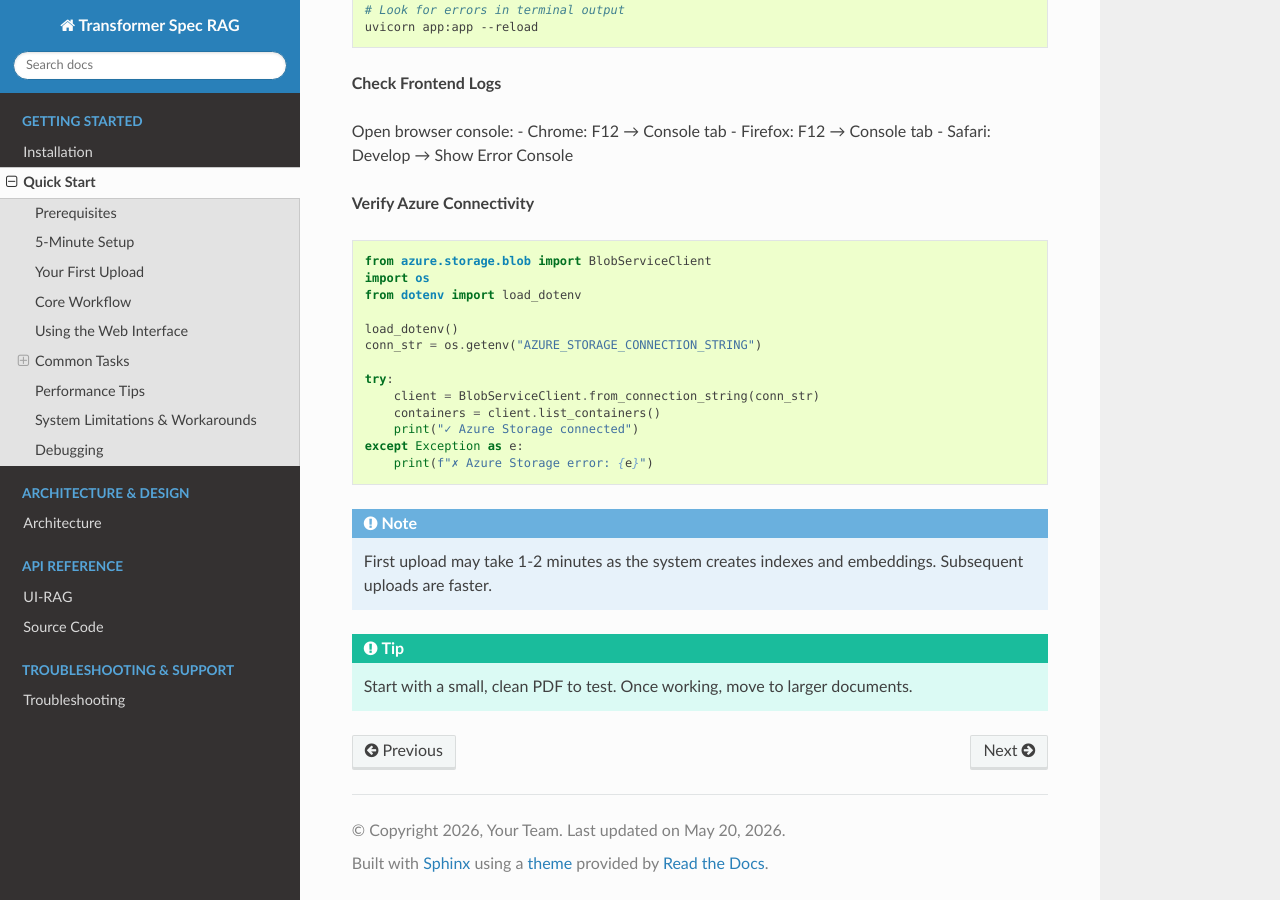
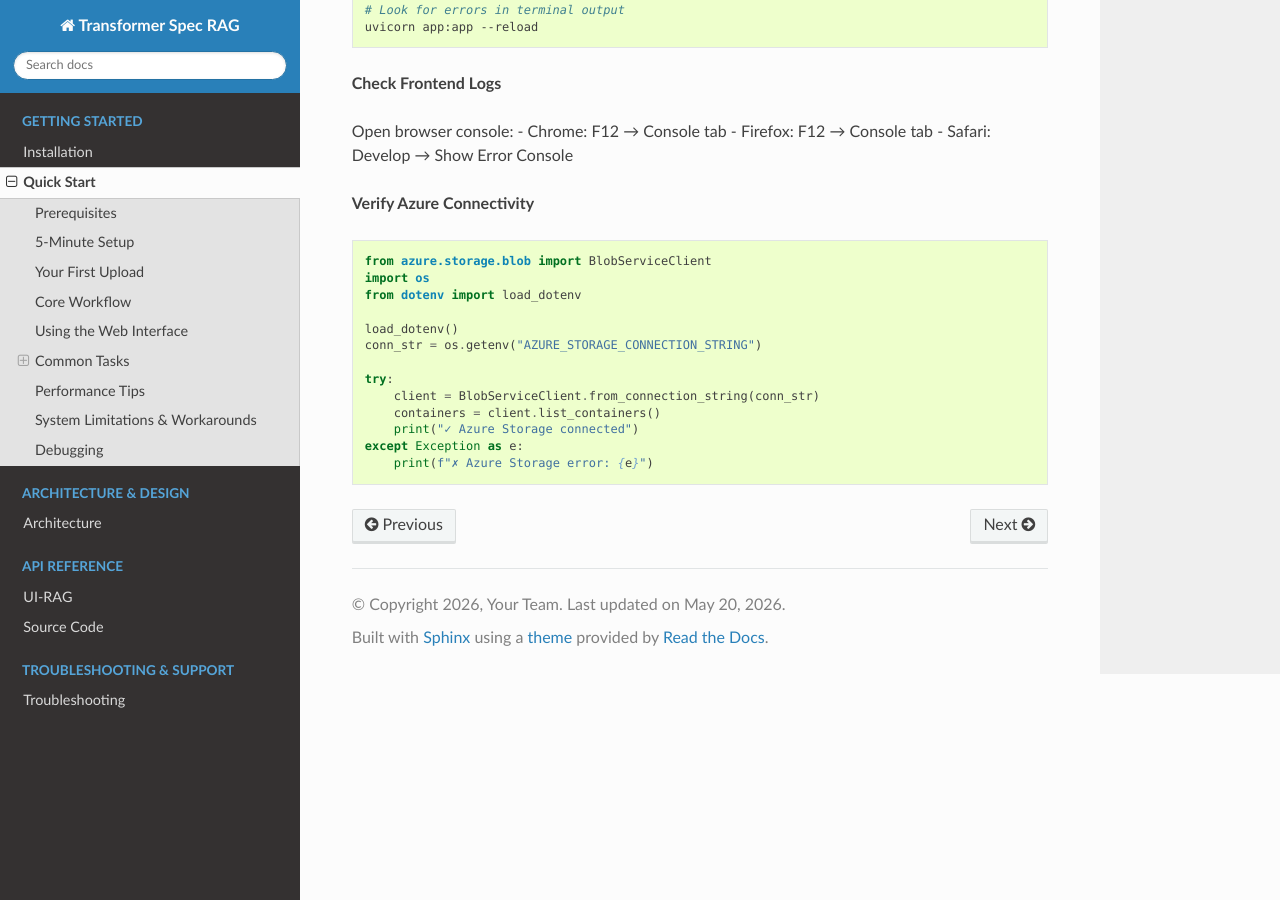
Before and after one commit to chaitra-bhandari/TransformerRag, a Sphinx documentation site: the page built from UI-RAG/docs/quickstart.rst, in a window 1280 px wide and 900 px high, scrolled down 3492 px. Built offline with Sphinx 7.4.7 and the Read the Docs theme 3.1.0, drawn with Linux system fonts in a browser that asks for light colours; pages that are not in the unit, such as notebooks, are missing from menus.

Commit message:
Update quickstart.rst

```diff
--- a/UI-RAG/docs/quickstart.rst
+++ b/UI-RAG/docs/quickstart.rst
@@ -223,12 +223,3 @@ Open browser console:
         print("✓ Azure Storage connected")
     except Exception as e:
         print(f"✗ Azure Storage error: {e}")
-
-
-.. note::
-
-   First upload may take 1-2 minutes as the system creates indexes and embeddings. Subsequent uploads are faster.
-
-.. tip::
-
-   Start with a small, clean PDF to test. Once working, move to larger documents.
```
